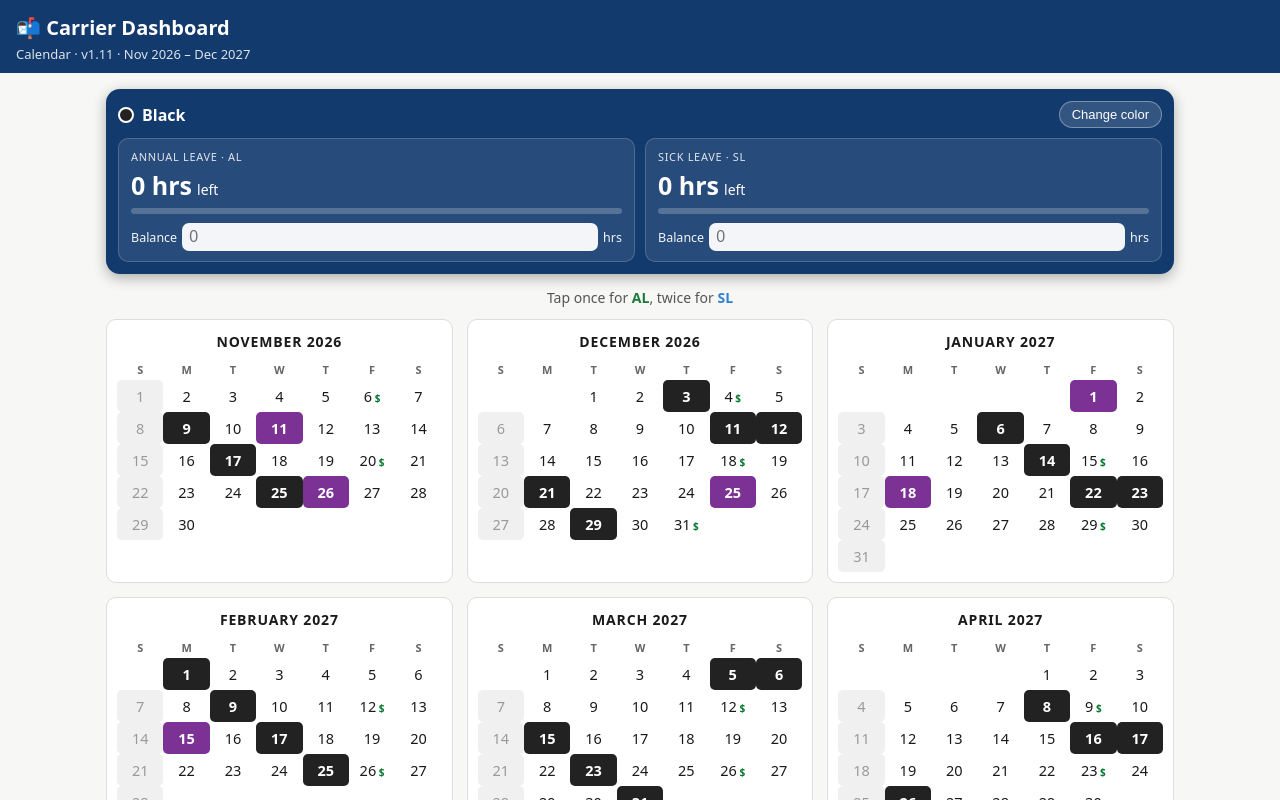
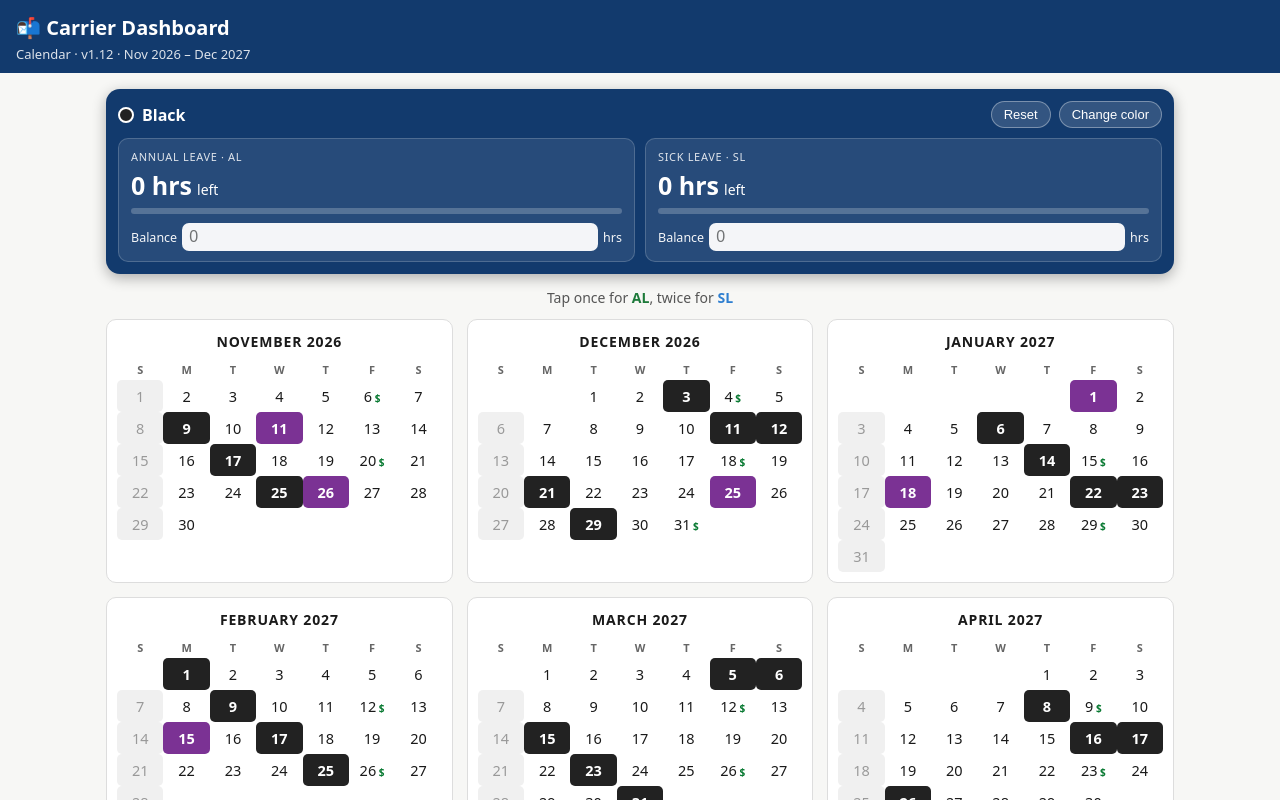
Before and after one commit to captaincoleslaw1/Carrier-dashboard, a plain HTML site: page index.html in a window 1280 px wide. Both pictures are taken after a click on the button "Black". Shown: the top 800 px of the page. Drawn offline with Linux system fonts and the light colour scheme.

Commit message:
v1.12: Reset button left of Change color — clears marked days, keeps balances

```diff
--- a/index.html
+++ b/index.html
@@ -22,8 +22,9 @@
   #balanceBar .barTop{display:flex;justify-content:space-between;align-items:center;margin-bottom:10px}
   #barColorChip{display:flex;align-items:center;gap:8px;font-size:16px}
   #barColorChip .cdot{width:16px;height:16px;border-radius:50%;border:2px solid #fff;display:inline-block}
-  #balanceBar #changeColor{background:rgba(255,255,255,.14);border:1px solid rgba(255,255,255,.35);color:#fff;
+  #balanceBar #changeColor,#balanceBar #resetBtn{background:rgba(255,255,255,.14);border:1px solid rgba(255,255,255,.35);color:#fff;
     border-radius:999px;padding:5px 12px;font-size:13px;cursor:pointer;text-decoration:none}
+  .barBtns{display:flex;gap:8px}
   #balanceBar .barGrid{display:grid;grid-template-columns:minmax(0,1fr) minmax(0,1fr);gap:10px}
   .balPanel{background:rgba(255,255,255,.09);border:1px solid rgba(255,255,255,.18);border-radius:10px;padding:10px 12px;min-width:0;overflow:hidden}
   .balLabel{font-size:11px;letter-spacing:.06em;text-transform:uppercase;opacity:.85;white-space:nowrap;overflow:hidden;text-overflow:ellipsis}
@@ -66,7 +67,7 @@
 <body>
 <header>
   <h1>📬 Carrier Dashboard</h1>
-  <p>Calendar · v1.11 · Nov 2026 – Dec 2027</p>
+  <p>Calendar · v1.12 · Nov 2026 – Dec 2027</p>
 </header>
 <main>
   <!-- Step 1: pick your color -->
@@ -79,7 +80,7 @@
   <div id="balanceBar" class="hidden">
     <div class="barTop">
       <span id="barColorChip"><span class="cdot"></span><b id="barColor"></b></span>
-      <button id="changeColor">Change color</button>
+      <span class="barBtns"><button id="resetBtn">Reset</button><button id="changeColor">Change color</button></span>
     </div>
     <div class="barGrid">
       <div class="balPanel alPanel">
@@ -264,6 +265,11 @@ Object.entries(COLORS).forEach(([key,c])=>{
   b.onclick=()=>{ state.color=key; save(); renderYear(); window.scrollTo({top:0,behavior:'smooth'}); };
   sw.appendChild(b);
 });
+document.getElementById('resetBtn').onclick=()=>{
+  if (!Object.keys(state.marks).length) return;
+  if (!confirm('Clear all your marked AL/SL days? Your balances stay as entered.')) return;
+  state.marks={}; save(); renderYear(); updateBalances();
+};
 document.getElementById('changeColor').onclick=()=>{
   state.color=null; save();
   document.getElementById('balanceBar').classList.add('hidden');
```
Also changed, not shown: 1 other file.
